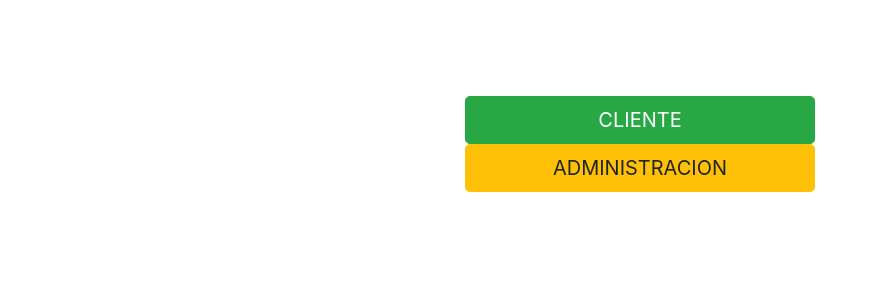
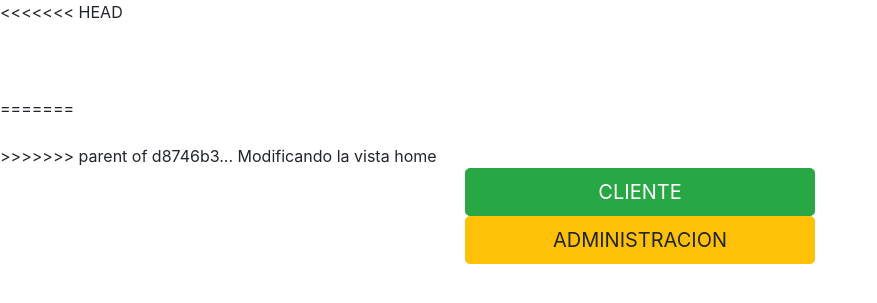
Before and after one commit to RicardoAveledo/pizzeriaUCAB, a Django app: page /homepage/ in a window 1280 px wide. Shown: the top 303 px of the page, without its empty margins (0-877 px from the left). Run offline with Django 3.2, Linux system fonts and the light colour scheme; some libraries are stand-ins or nearby versions.

Commit message:
Reverting

```diff
--- a/introvenv/sitiopizzeria/homepage/templates/home.html
+++ b/introvenv/sitiopizzeria/homepage/templates/home.html
@@ -6,6 +6,7 @@
     <link rel="stylesheet" href="https://stackpath.bootstrapcdn.com/bootstrap/4.1.1/css/bootstrap.min.css" integrity="sha384-WskhaSGFgHYWDcbwN70/dfYBj47jz9qbsMId/iRN3ewGhXQFZCSftd1LZCfmhktB" crossorigin="anonymous">
 </head>
 <body>
+<<<<<<< HEAD
     {{order}}
     <br>
     {{acum}}
@@ -14,6 +15,9 @@
     <br>
 
     <br>
+=======
+    <br><br>
+>>>>>>> parent of d8746b3... Modificando la vista home
     <div class="container">
         <div class="row">
             <div class="col-lg-4 offset-lg-4">
```
